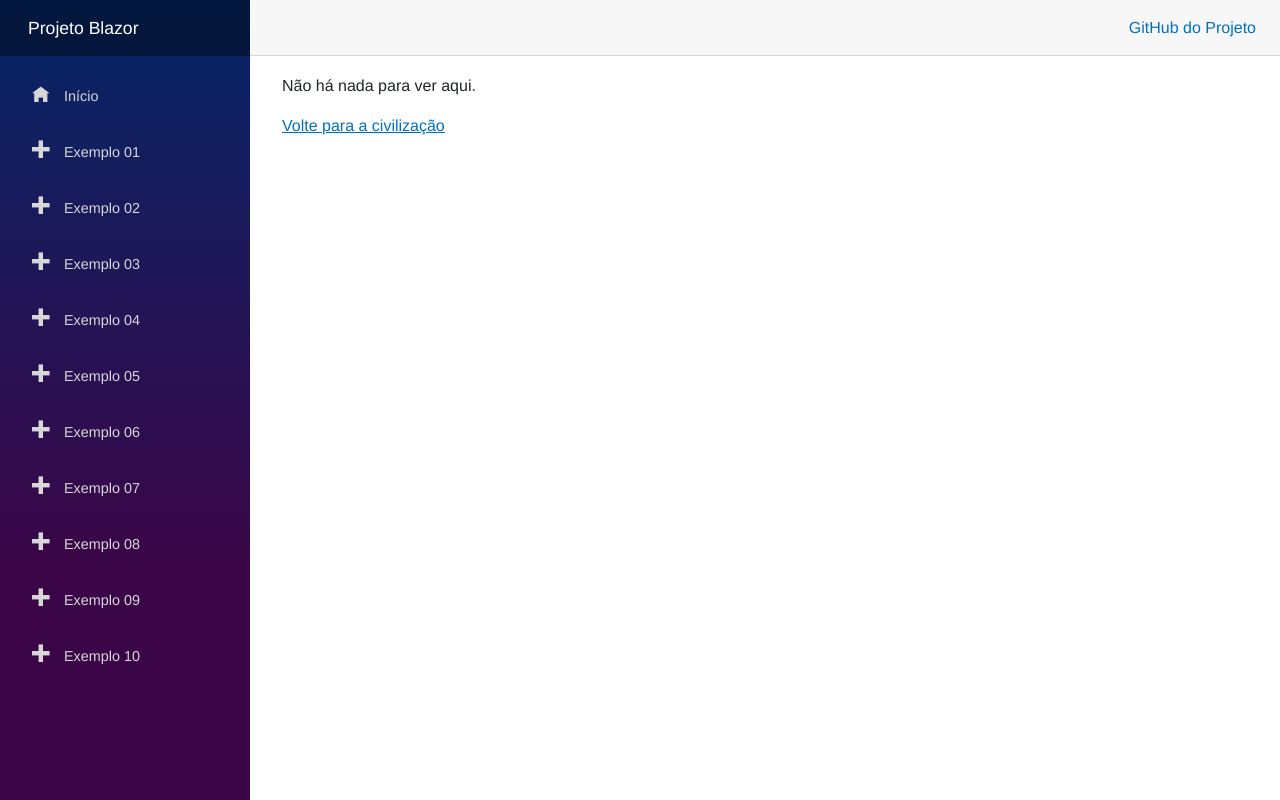
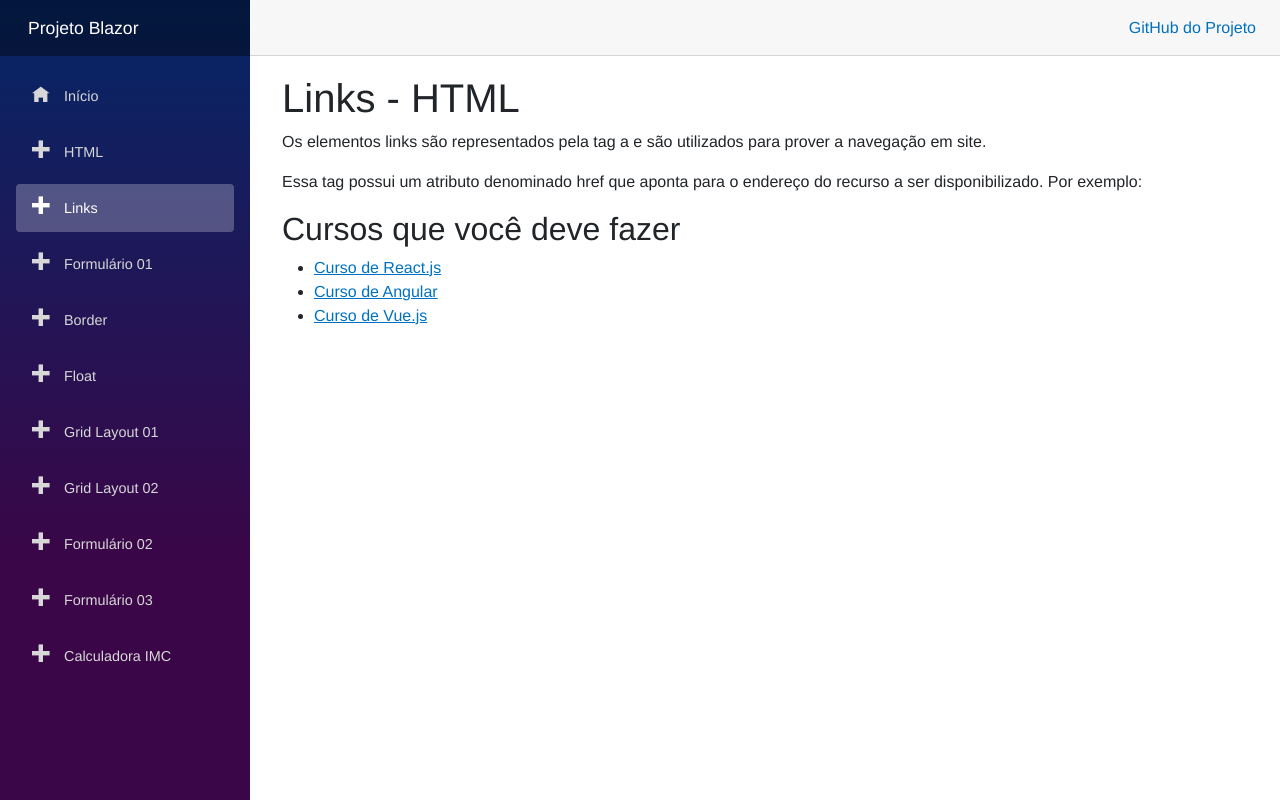
Before and after one commit to MarcusUrani/ProjetoBlazor, an ASP.NET Core app: page /links in a window 1280 px wide. Run offline with ASP.NET Core 8, Linux system fonts and the light colour scheme; style sheets or scripts are compiled from the project's sources.

Commit message:
Alterando links e títulos das páginas

```diff
--- a/BlazorApp/Pages/Exemplo01.razor
+++ b/BlazorApp/Pages/Exemplo01.razor
@@ -1,8 +1,8 @@
-@page "/exemplo1"
+@page "/html"
 
-<PageTitle>Exemplo 01 - HTML</PageTitle>
+<PageTitle>HTML</PageTitle>
 
-<h1>Exemplo 01 - HTML</h1>
+<h1>HTML</h1>
 <p>
     HTML é uma linguagem de marcação, uma tecnologia client-side que é
     executada do lado do servidor.
--- a/BlazorApp/Pages/Exemplo02.razor
+++ b/BlazorApp/Pages/Exemplo02.razor
@@ -1,8 +1,8 @@
-@page "/exemplo2"
+@page "/links"
 
-<PageTitle>Exemplo 02 - HTML</PageTitle>
+<PageTitle>Links</PageTitle>
 
-<h1>Exemplo 02 - HTML</h1>
+<h1>Links - HTML</h1>
 <p>
     Os elementos links são representados pela tag a e são utilizados para
     prover a navegação em site.
--- a/BlazorApp/Pages/Exemplo03.razor
+++ b/BlazorApp/Pages/Exemplo03.razor
@@ -1,8 +1,8 @@
-@page "/exemplo3"
+@page "/formulario_01"
 
-<PageTitle>Exemplo 03 - HTML</PageTitle>
+<PageTitle>Formulário - HTML</PageTitle>
 
-<h1>Exemplo 03 - HTML</h1>
+<h1>Formulário - HTML</h1>
 <h2>Cadastros de preferências</h2>
 <form action="paginaDestino" method="get">
     <fieldset>
--- a/BlazorApp/Pages/Exemplo05.razor
+++ b/BlazorApp/Pages/Exemplo05.razor
@@ -1,8 +1,8 @@
-@page "/exemplo5"
+@page "/float"
 
-<PageTitle>Exemplo 05 - CSS</PageTitle>
+<PageTitle>Float - CSS</PageTitle>
 
-<h1>Exemplo 05 - CSS</h1>
+<h1>Float - CSS</h1>
 <div>
     <h2>Float</h2>
     <p>
--- a/BlazorApp/Pages/Exemplo06.razor
+++ b/BlazorApp/Pages/Exemplo06.razor
@@ -1,9 +1,9 @@
-@page "/exemplo6"
+@page "/grid_layout_01"
 
-<PageTitle>Exemplo 06 - CSS</PageTitle>
+<PageTitle>Grid Layout 01 - CSS</PageTitle>
 
 <div>
-    <h1>Exemplo 06 - CSS</h1>
+    <h1>Grid Layout - CSS</h1>
     <h2>Display Grid - Template Columns e Rows</h2>
     <div class="container">
         <header class="container__header">1</header>
--- a/BlazorApp/Pages/Exemplo07.razor
+++ b/BlazorApp/Pages/Exemplo07.razor
@@ -1,9 +1,9 @@
-@page "/exemplo7"
+@page "/grid_layout_02"
 
-<PageTitle>Exemplo 07 - CSS</PageTitle>
+<PageTitle>Grid Layout 02 - CSS</PageTitle>
 
 <div>
-    <h1>Exemplo 07 - CSS</h1>
+    <h1>Grid Layout - CSS</h1>
     <h2>Display Grid - Template Area</h2>
     <div class="container">
         <header class="container_header">Header</header>
--- a/BlazorApp/Pages/Exemplo08.razor
+++ b/BlazorApp/Pages/Exemplo08.razor
@@ -1,9 +1,9 @@
-@page "/exemplo8"
+@page "/formulario_02"
 
 <PageTitle>Bootstrap - Formulários</PageTitle>
 
 <div class="container pt-3">
-    <h1>Exemplo 08 Bootstrap - Formulários</h1>
+    <h1>Bootstrap - Formulários</h1>
     <div class="painel">
         <h3>Cadastro de pessoas</h3>
         <div class="form-group mt-2">
--- a/BlazorApp/Pages/Exemplo09.razor
+++ b/BlazorApp/Pages/Exemplo09.razor
@@ -1,4 +1,4 @@
-@page "/exemplo9"
+@page "/formulario_03"
 
 <PageTitle>Bootstrap - Formulários</PageTitle>
 
--- a/BlazorApp/Pages/Exemplo10.razor
+++ b/BlazorApp/Pages/Exemplo10.razor
@@ -1,6 +1,6 @@
-@page "/exemplo10"
+@page "/calculadora_imc"
 
-<PageTitle>Exemplo 10 - Bônus</PageTitle>
+<PageTitle>Calculadora de IMC</PageTitle>
 
 <div class="container pt-4">
     <h1 class="titulo_pagina">Calculadora de IMC</h1>
--- a/BlazorApp/Shared/NavMenu.razor
+++ b/BlazorApp/Shared/NavMenu.razor
@@ -15,53 +15,53 @@
             </NavLink>
         </div>
         <div class="nav-item px-3">
-            <NavLink class="nav-link" href="exemplo1">
-                <span class="oi oi-plus" aria-hidden="true"></span> Exemplo 01
+            <NavLink class="nav-link" href="html">
+                <span class="oi oi-plus" aria-hidden="true"></span> HTML
             </NavLink>
         </div>
         <div class="nav-item px-3">
-            <NavLink class="nav-link" href="exemplo2">
-                <span class="oi oi-plus" aria-hidden="true"></span> Exemplo 02
+            <NavLink class="nav-link" href="links">
+                <span class="oi oi-plus" aria-hidden="true"></span> Links
             </NavLink>
         </div>
         <div class="nav-item px-3">
-            <NavLink class="nav-link" href="exemplo3">
-                <span class="oi oi-plus" aria-hidden="true"></span> Exemplo 03
+            <NavLink class="nav-link" href="formulario_01">
+                <span class="oi oi-plus" aria-hidden="true"></span> Formulário 01
             </NavLink>
         </div>
         <div class="nav-item px-3">
-            <NavLink class="nav-link" href="exemplo4">
-                <span class="oi oi-plus" aria-hidden="true"></span> Exemplo 04
+            <NavLink class="nav-link" href="border">
+                <span class="oi oi-plus" aria-hidden="true"></span> Border
             </NavLink>
         </div>
         <div class="nav-item px-3">
-            <NavLink class="nav-link" href="exemplo5">
-                <span class="oi oi-plus" aria-hidden="true"></span> Exemplo 05
+            <NavLink class="nav-link" href="float">
+                <span class="oi oi-plus" aria-hidden="true"></span> Float
             </NavLink>
         </div>
         <div class="nav-item px-3">
-            <NavLink class="nav-link" href="exemplo6">
-                <span class="oi oi-plus" aria-hidden="true"></span> Exemplo 06
+            <NavLink class="nav-link" href="grid_layout_01">
+                <span class="oi oi-plus" aria-hidden="true"></span> Grid Layout 01
             </NavLink>
         </div>
         <div class="nav-item px-3">
-            <NavLink class="nav-link" href="exemplo7">
-                <span class="oi oi-plus" aria-hidden="true"></span> Exemplo 07
+            <NavLink class="nav-link" href="grid_layout_02">
+                <span class="oi oi-plus" aria-hidden="true"></span> Grid Layout 02
             </NavLink>
         </div>
         <div class="nav-item px-3">
-            <NavLink class="nav-link" href="exemplo8">
-                <span class="oi oi-plus" aria-hidden="true"></span> Exemplo 08
+            <NavLink class="nav-link" href="formulario_02">
+                <span class="oi oi-plus" aria-hidden="true"></span> Formulário 02
             </NavLink>
         </div>
         <div class="nav-item px-3">
-            <NavLink class="nav-link" href="exemplo9">
-                <span class="oi oi-plus" aria-hidden="true"></span> Exemplo 09
+            <NavLink class="nav-link" href="formulario_03">
+                <span class="oi oi-plus" aria-hidden="true"></span> Formulário 03
             </NavLink>
         </div>
         <div class="nav-item px-3">
-            <NavLink class="nav-link" href="exemplo10">
-                <span class="oi oi-plus" aria-hidden="true"></span> Exemplo 10
+            <NavLink class="nav-link" href="calculadora_imc">
+                <span class="oi oi-plus" aria-hidden="true"></span> Calculadora IMC
             </NavLink>
         </div>
     </nav>
--- a/BlazorApp/Shared/NavMenu.razor.css
+++ b/BlazorApp/Shared/NavMenu.razor.css
@@ -1,3 +1,17 @@
+div::-webkit-scrollbar {
+    width: 12px;
+}
+
+div::-webkit-scrollbar-track {
+    background: none;
+}
+
+div::-webkit-scrollbar-thumb {
+    background-color: none;
+    border-radius: 20px;
+    border: 2px solid rgba(255, 255, 255, 0.4);
+}
+
 .navbar-toggler {
     background-color: rgba(255, 255, 255, 0.1);
 }
```
Also changed, not shown: BlazorApp/Pages/Exemplo04.razor (+4 -4 lines).
